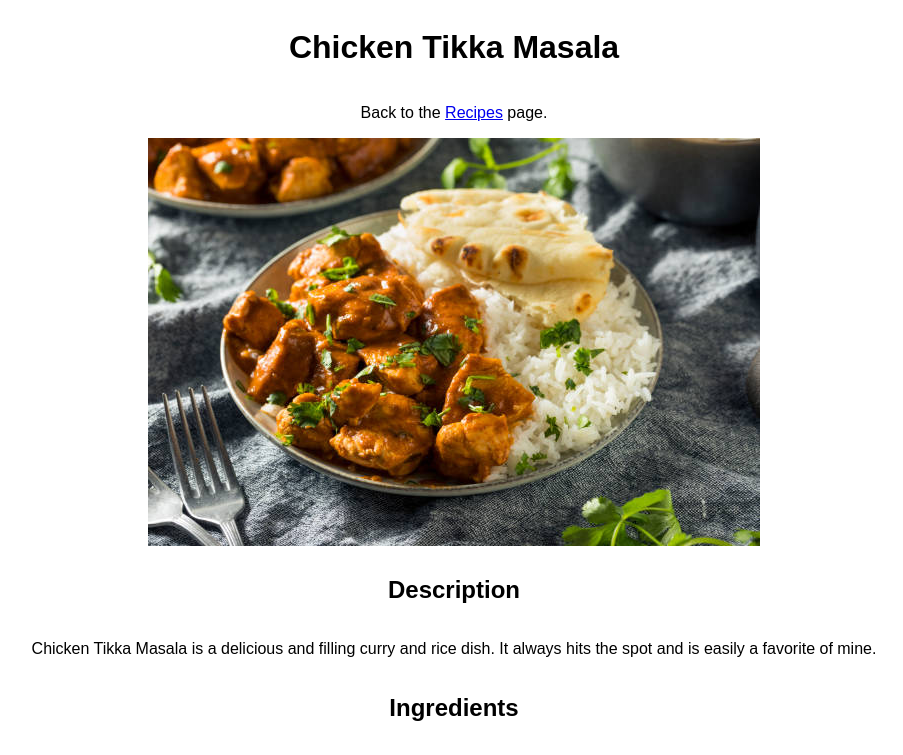
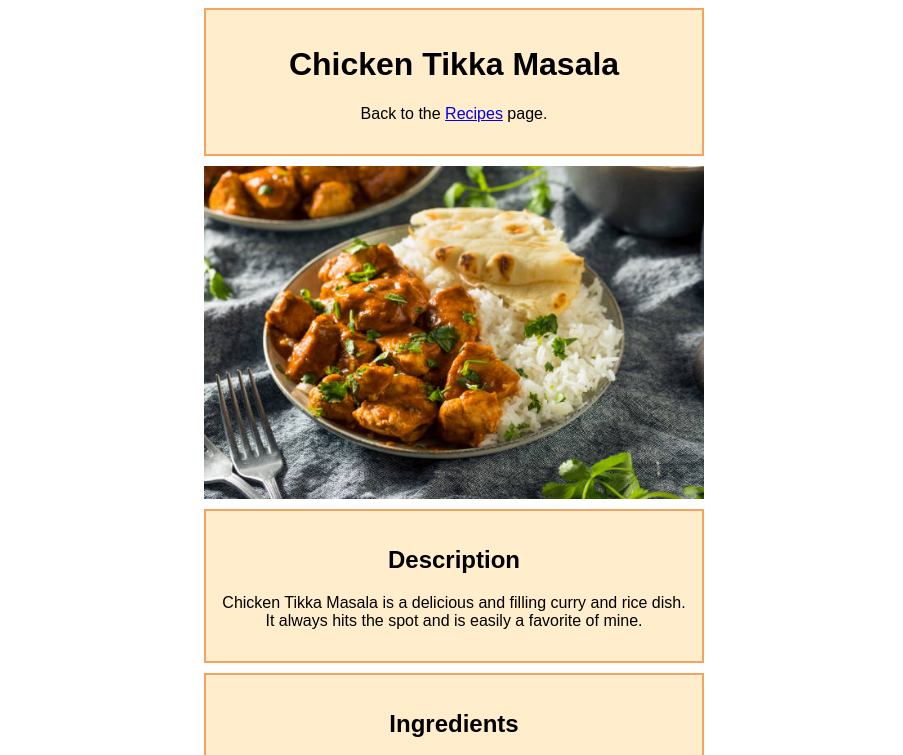
Before and after one commit to bisaiah26/odin-recipes, a plain HTML site: page recipes/chicken-tikka-masala.html in a window 1280 px wide. Shown: the top 755 px of the page, without its empty margins (186-1089 px from the left). Drawn offline with Linux system fonts and the light colour scheme.

Commit message:
add classes for chicken and chimkin classes and style

```diff
--- a/recipes/chicken-tikka-masala.html
+++ b/recipes/chicken-tikka-masala.html
@@ -6,15 +6,20 @@
     <meta name="viewport" content="width=device-width, initial-scale=1.0">
     <title>Chicken Tikka Masala</title>
 </head>
-<body>
+<body class="chimkin">
+    <div class="chicken">
     <h1> Chicken Tikka Masala</h1>
     <p>Back to the <a href="../index.html">Recipes</a> page.</p>
+    </div>
 
-    <img src="img/chicken-tikka-masala.jpg" width="612" height="408" alt="picture of chicken tikka masala with rice and naan">
+    <img src="img/chicken-tikka-masala.jpg" width="500" height="auto" alt="picture of chicken tikka masala with rice and naan">
 
+    <div class="chicken">
     <h2>Description</h2>
     <p>Chicken Tikka Masala is a delicious and filling curry and rice dish. It always hits the spot and is easily a favorite of mine.</p>
+</div>
 
+<div class="chicken">
     <h2>Ingredients</h2>
     <ul>
         <li>1 and half lbs chicken &lpar;thighs or breasts&rpar;.</li>
@@ -50,7 +55,9 @@
         <li>3 tablespoons heavy cream</li>
         <li>3 tablespoons coriander leaves</li>
     </ul>
+</div>
 
+<div class="chicken">
     <h2>Instructions</h2>
 
     <ol>
@@ -67,5 +74,6 @@
         <li>Add the chicken and crushed kasuri methi, stir and cook for 2-3 minutes until chicken is soft and tender.</li>
         <li>Garnish and serve with rice or naan or what have you and enjoy!</li>
     </ol>
+    </div>
 </body>
 </html>
--- a/style.css
+++ b/style.css
@@ -68,3 +68,8 @@ img {
     background-color: rgb(57, 102, 35);
     border: solid rgb(0, 60, 0) 2px;
 }
+
+.chicken {
+    border: solid 2px sandybrown;
+    background-color:rgb(255, 237, 204);
+}
```
